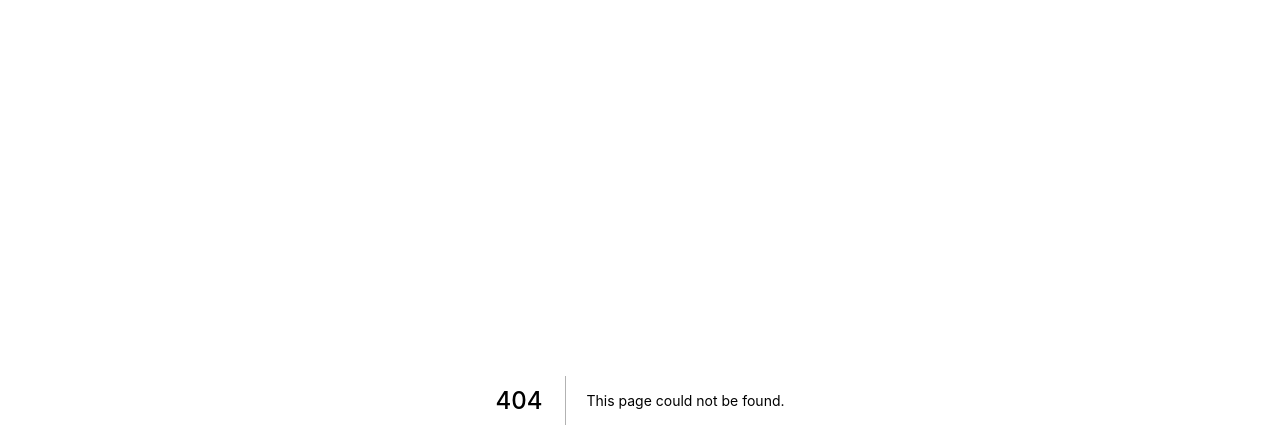
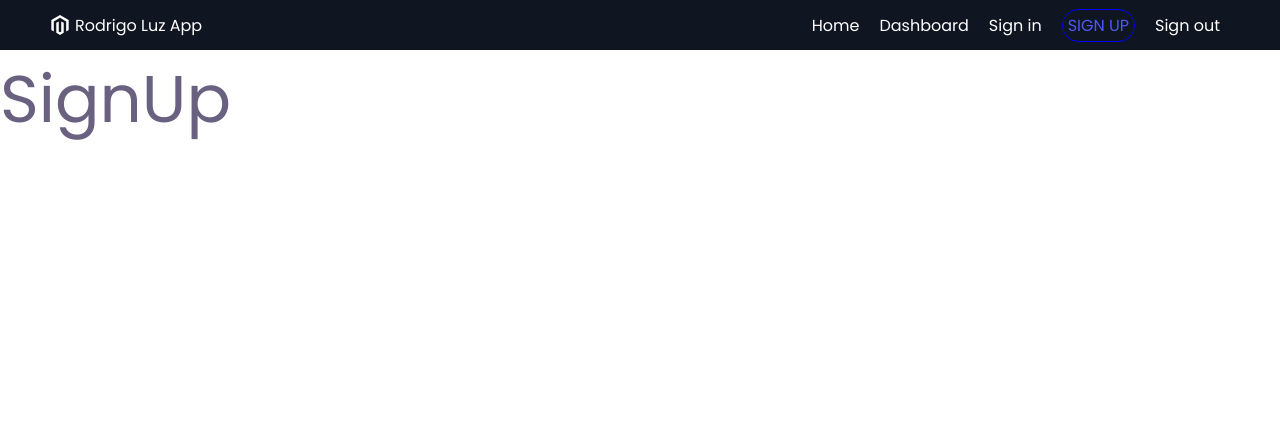
Before and after one commit to rodrigodsluz/form-inputs-validation-nextjs, a Next.js app: page /signup in a window 1280 px wide. Before the commit this address had no page. Shown: the top 448 px of the page. Built offline with nearby package versions, Linux system fonts and the light colour scheme.

Commit message:
fix: fix routes and navbar

```diff
--- a/pages/index.tsx
+++ b/pages/index.tsx
@@ -1,6 +1,5 @@
 import Head from 'next/head';
 import { MainLayout } from '../src/components';
-import { LoginScreen } from '../src/screens';
 
 const Home: React.FC = () => {
   console.log('eae');
@@ -11,9 +10,7 @@ const Home: React.FC = () => {
         <title>Rodrigo Luz App</title>
       </Head>
 
-      <MainLayout>
-        <LoginScreen/>
-      </MainLayout>
+      <MainLayout><h1>Home</h1></MainLayout>
     </>
   );
 };
--- /dev/null
+++ b/pages/signup/index.tsx
@@ -0,0 +1,14 @@
+import { MainLayout } from '../../src/components';
+import { SignUpScreen } from '../../src/screens';
+
+const SignUp: React.FC = () => {
+  console.log('eae');
+
+  return (
+    <MainLayout>
+      <SignUpScreen/>
+    </MainLayout>
+  );
+};
+
+export default SignUp;
--- a/src/components/Navbar/index.tsx
+++ b/src/components/Navbar/index.tsx
@@ -29,7 +29,13 @@ const Navbar = (): JSX.Element => {
 
   const isActive = (path) => {
     if (router.pathname === path) {
-      return { color: '#4b59f7' };
+      return {
+        color: '#4b59f7',
+        background: '#101522',
+        border: '1px solid blue',
+        borderRadius: '25px',
+        padding: '3px 5px',
+      };
     }
   };
   return (
@@ -82,19 +88,17 @@ const Navbar = (): JSX.Element => {
             <NavbarItemBtn>
               <Link href="/signup">
                 <NavbarLinks>
-                  <SignUpBtn style={isActive('/signup')}>
-                    SIGN UP
-                  </SignUpBtn>
+                  <SignUpBtn style={isActive('/signup')}>SIGN UP</SignUpBtn>
                 </NavbarLinks>
               </Link>
             </NavbarItemBtn>
 
             <NavbarItem>
-              <NavbarLinks>
-                <NavbarMenuText >
-                  Sign out
-                </NavbarMenuText>
-              </NavbarLinks>
+              <Link href="/">
+                <NavbarLinks>
+                  <NavbarMenuText>Sign out</NavbarMenuText>
+                </NavbarLinks>
+              </Link>
             </NavbarItem>
           </NavbarMenu>
         </NavbarContent>
--- /dev/null
+++ b/src/screens/SignIn/index.tsx
@@ -0,0 +1,16 @@
+import { H1 } from './styles';
+/**
+ * @export
+ * @component
+ * @name SignInScreen
+ *
+ * @description
+ * Component that contains the SignIn screen data.
+ */
+const SignInScreen = (): JSX.Element => (
+  <>
+    <H1>SignIn</H1>
+  </>
+);
+
+export default SignInScreen;
--- /dev/null
+++ b/src/screens/SignUp/index.tsx
@@ -0,0 +1,16 @@
+import { H1 } from './styles';
+/**
+ * @export
+ * @component
+ * @name SignUpScreen
+ *
+ * @description
+ * Component that contaUps the SignUp screen data.
+ */
+const SignUpScreen = (): JSX.Element => (
+  <>
+    <H1>SignUp</H1>
+  </>
+);
+
+export default SignUpScreen;
--- /dev/null
+++ b/src/screens/SignUp/styles.ts
@@ -0,0 +1,5 @@
+import styled from 'styled-components';
+
+export const H1 = styled.nav`
+  font-size: 6.6rem;
+`;
--- a/src/screens/index.ts
+++ b/src/screens/index.ts
@@ -1,2 +1,3 @@
-export { default as LoginScreen } from './Login';
+export { default as SignInScreen } from './SignIn';
+export { default as SignUpScreen } from './SignUp';
 export { default as DashboardScreen } from './Dashboard';
```
Also changed, not shown: pages/signin/index.tsx (added, +14 -0 lines), src/screens/Login/index.tsx (deleted, +0 -16 lines), src/screens/SignIn/styles.ts (renamed from src/screens/Login/styles.ts).
